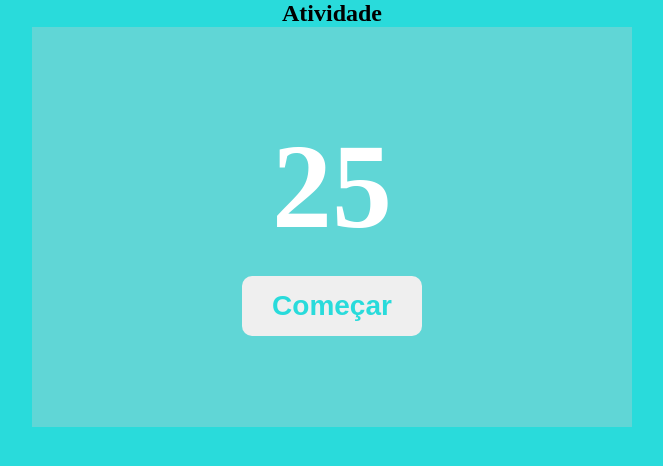
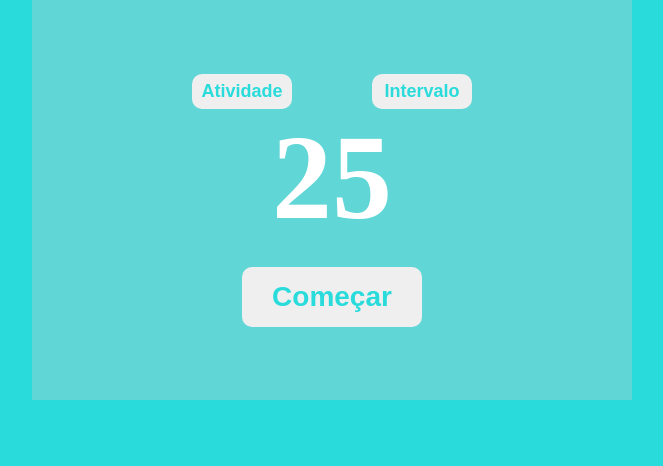
Before and after one commit to albertassi88/desafio-promodoro, a React (Create React App) app: page / in a window 1280 px wide. Shown: the top 466 px of the page, without its empty margins (308-971 px from the left). Built offline with nearby package versions, Linux system fonts and the light colour scheme.

Commit message:
criacao do componente ButtonChangeSeconds

```diff
--- a/src/components/ActivityTimer.js
+++ b/src/components/ActivityTimer.js
@@ -1,17 +1,19 @@
 import React, {useState, useEffect} from "react";
 import HandleButton from './HandleButton';
+import ButtonChangeSeconds from './ButtonChangeSeconds';
 import '../styles/ActivityTimer.css'
 
 function ActivityTimer() {
     const [twentyFiveSeconds, setwentyFiveSeconds] = useState(25);
     const [button, setButton] = useState(false);
     const [buttonTitle, setButtonTitle] = useState("Começar");
+    const [isActive, setIsActive] = useState(false);
 
     useEffect(() => {
         const ONE_SECOND = 1000;
         const interval = setInterval(() => {
             clearInterval(interval);
-            if (button === true) {
+            if (button === true && twentyFiveSeconds > 0) {
                 setwentyFiveSeconds(twentyFiveSeconds - 1)
             }
         }, ONE_SECOND)
@@ -19,10 +21,27 @@ function ActivityTimer() {
 
    return (
         <header>
+            <div>
+                <button
+                    onClick={() => ButtonChangeSeconds(setwentyFiveSeconds, 25)}
+                    type="button"
+                    disabled={isActive}
+                >
+                    Atividade
+                </button>
+                <button
+                    onClick={() => ButtonChangeSeconds(setwentyFiveSeconds, 5)}
+                    type="button"
+                    disabled={isActive}
+                >
+                    Intervalo
+                </button>
+            </div>
             <span>{twentyFiveSeconds}</span>
             <button
-                onClick={() => HandleButton(button, setButton, setButtonTitle)}
-                type="button">
+                onClick={() => HandleButton(button, setButton, setButtonTitle, setIsActive)}
+                type="button"
+            >
                 {buttonTitle}
             </button>
         </header>
--- /dev/null
+++ b/src/components/ButtonChangeSeconds.js
@@ -0,0 +1,3 @@
+export default function ButtonChangeSeconds(setwentyFiveSeconds, seconds) {
+    setwentyFiveSeconds(seconds);
+}
--- a/src/components/HandleButton.js
+++ b/src/components/HandleButton.js
@@ -1,9 +1,11 @@
-export default function HandleButton(button, setButton, setButtonTitle) {
+export default function HandleButton(button, setButton, setButtonTitle, setIsActive) {
     if (button === false) {
         setButton(true);
         setButtonTitle("Pare");
+        setIsActive(true)
     }else {
         setButton(false);
+        setIsActive(false)
         setButtonTitle("Começar");
     }
 }
--- a/src/pages/Home.js
+++ b/src/pages/Home.js
@@ -5,7 +5,6 @@ import '../styles/Home.css';
 function Home() {
     return (
         <main>
-            <h2>Atividade</h2>
             <ActivityTimer />
         </main>
     );
--- a/src/styles/ActivityTimer.css
+++ b/src/styles/ActivityTimer.css
@@ -20,13 +20,26 @@ header > button {
     margin: 20px 0px 0px;
     border-radius: 10px;
     font-family: Arial, Helvetica, sans-serif;
+    font-weight: bold;
     font-size: 28px;
+    width: 180px;
     height: 60px;
     color: rgb(41, 219, 219);
-    font-weight: bold;
-    width: 180px;
 }
 
 header > button:hover {
     background-color: rgb(214, 235, 235);
 }
+
+header > div > button{
+    cursor: pointer;
+    border: none;
+    border-radius: 10px;
+    font-family: Arial, Helvetica, sans-serif;
+    font-weight: bold;
+    font-size: 18px;
+    width: 100px;
+    height: 35px;
+    color: rgb(41, 219, 219);
+    margin: 0px 40px 0px;
+}
```
